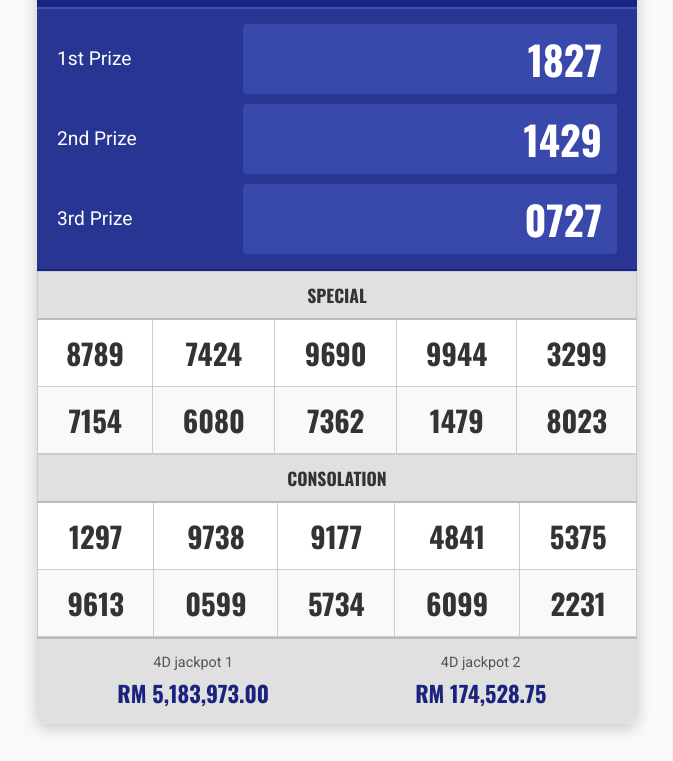
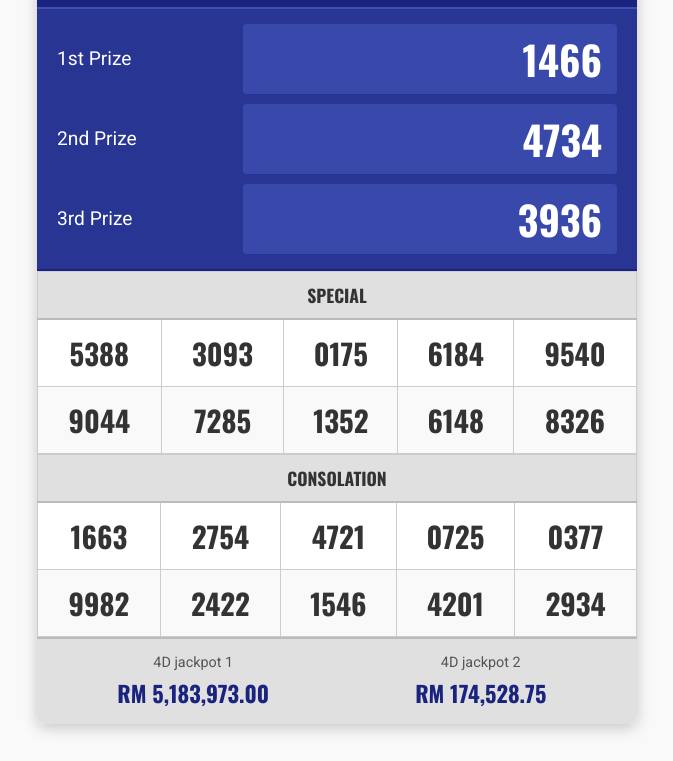
Before and after one commit to DAHENG4D/DAHENG, a plain HTML site: page index.html in a window 1280 px wide. Shown: the part 713-1474 px from the top of the page, without its empty margins (303-976 px from the left). Drawn offline with nearby package versions, Linux system fonts and the light colour scheme.

Commit message:
Auto-update index.html on Sun Nov 15 17:34:58 UTC 2026

```diff
--- a/index.html
+++ b/index.html
@@ -63,12 +63,12 @@
 </section>
 <section class="results-main-section" id="results">
 <h2 data-i18n="resultsHeading">Official DAHENG 4D Results</h2>
-<p class="section-description" data-i18n="resultsDescription">Here are the latest official results for Sat 14-11-2026.</p>
+<p class="section-description" data-i18n="resultsDescription">Here are the latest official results for Sun 15-11-2026.</p>
 <div class="results-card">
 <div class="header-section">
 <div class="header-left">
 <span class="logo-text" data-i18n="brandName">DAHENG 4D</span>
-<span class="draw-date">Sat 14-11-2026</span>
+<span class="draw-date">Sun 15-11-2026</span>
 </div>
 <div class="header-right">
 <span class="draw-no"></span>
@@ -78,15 +78,15 @@
 <div class="prize-section top-prizes">
 <div class="prize-row">
 <div class="prize-label" data-i18n="prizeLabel1">1st Prize</div>
-<div class="prize-number">1827</div>
+<div class="prize-number">1466</div>
 </div>
 <div class="prize-row">
 <div class="prize-label" data-i18n="prizeLabel2">2nd Prize</div>
-<div class="prize-number">1429</div>
+<div class="prize-number">4734</div>
 </div>
 <div class="prize-row">
 <div class="prize-label" data-i18n="prizeLabel3">3rd Prize</div>
-<div class="prize-number">0727</div>
+<div class="prize-number">3936</div>
 </div>
 </div>
 <table class="results-table special-table">
@@ -97,18 +97,18 @@
 </thead>
 <tbody>
 <tr>
-<td>8789</td>
-<td>7424</td>
-<td>9690</td>
-<td>9944</td>
-<td>3299</td>
+<td>5388</td>
+<td>3093</td>
+<td>0175</td>
+<td>6184</td>
+<td>9540</td>
 </tr>
 <tr>
-<td>7154</td>
-<td>6080</td>
-<td>7362</td>
-<td>1479</td>
-<td>8023</td>
+<td>9044</td>
+<td>7285</td>
+<td>1352</td>
+<td>6148</td>
+<td>8326</td>
 </tr>
 </tbody>
 </table>
@@ -120,18 +120,18 @@
 </thead>
 <tbody>
 <tr>
-<td>1297</td>
-<td>9738</td>
-<td>9177</td>
-<td>4841</td>
-<td>5375</td>
+<td>1663</td>
+<td>2754</td>
+<td>4721</td>
+<td>0725</td>
+<td>0377</td>
 </tr>
 <tr>
-<td>9613</td>
-<td>0599</td>
-<td>5734</td>
-<td>6099</td>
-<td>2231</td>
+<td>9982</td>
+<td>2422</td>
+<td>1546</td>
+<td>4201</td>
+<td>2934</td>
 </tr>
 </tbody>
 </table>
```
